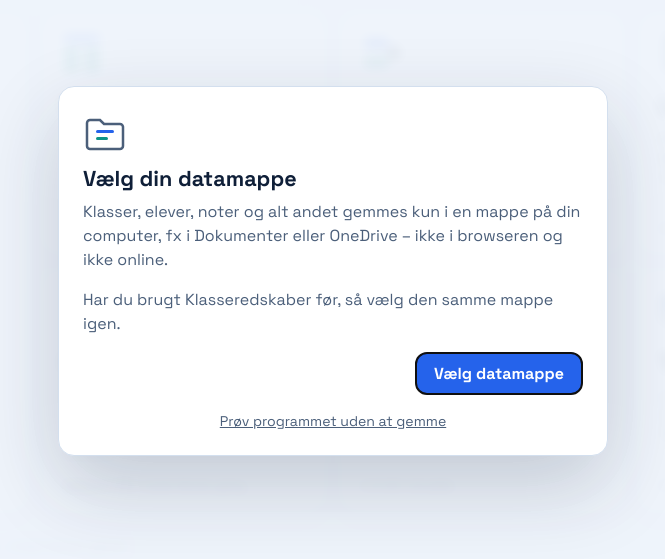
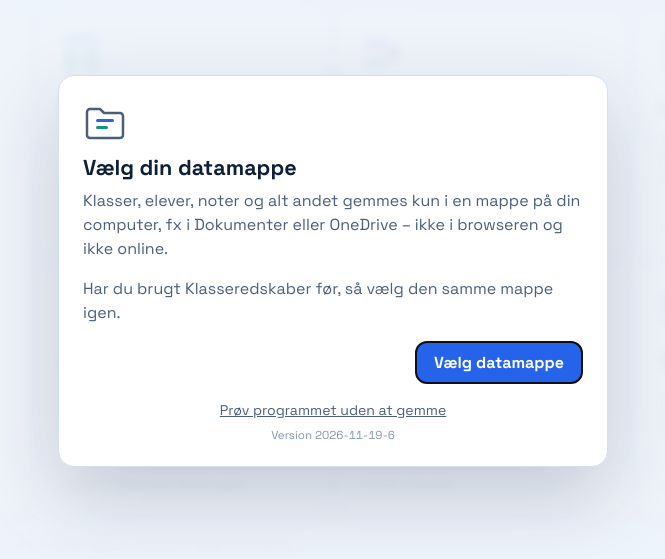
Before and after one commit to Mnoerager/Klasseredskaber, a plain HTML site: page klasseredskaber.html in a window 1280 px wide. Shown: the part 129-688 px from the top of the page, without its empty margins (307-972 px from the left). Drawn offline with Linux system fonts and the light colour scheme.

Commit message:
Datamappe: Forbind giver op efter 6 sek. (Brave), Vælg en anden mappe i Data og backup, fejl vises foran dialogen, versionsnummer
Co-Authored-By: Claude Opus 5.5 <noreply@anthropic.com>
Claude-Session: https://claude.ai/code/session_014XXmCmaD3hnWWJ6maDNbvT

```diff
--- a/klasseredskaber.html
+++ b/klasseredskaber.html
@@ -352,6 +352,7 @@ body{font-variant-numeric:tabular-nums}
 .kr-gdl .kr-gtip{font-size:.9rem;background:#eef4fb;border:1px solid #d3dfee;border-radius:10px;padding:8px 12px}
 .kr-glink{display:block;margin:16px auto 0;border:0;background:none;color:#4b5f7a;font:inherit;font-size:.88rem;text-decoration:underline;cursor:pointer}
 .kr-glink:hover{color:#2563eb}
+.kr-gver{display:block;text-align:center;margin-top:8px;font-size:.72rem;color:#8395ad}
 </style></head><body>
 <div id="home"><div class="kr-h"><div class="kr-top"><h1>Klasse<span>redskaber</span></h1><div class="kr-topb"><button class="kr-btn kr-inst kr-hide" id="krInst" type="button"><svg width="18" height="18" viewBox="0 0 24 24" fill="none" stroke="currentColor" stroke-width="2" stroke-linecap="round" stroke-linejoin="round" aria-hidden="true"><path d="M12 3v12M7 10l5 5 5-5M4 20h16"/></svg>Installér som app</button><button class="kr-btn kr-set" id="krSet" type="button" aria-haspopup="dialog"><svg width="18" height="18" viewBox="0 0 24 24" fill="none" stroke="currentColor" stroke-width="2" stroke-linecap="round" stroke-linejoin="round" aria-hidden="true"><circle cx="12" cy="12" r="3"/><path d="M19.4 15a1.7 1.7 0 0 0 .3 1.8l.1.1a2 2 0 1 1-2.8 2.8l-.1-.1a1.7 1.7 0 0 0-1.8-.3 1.7 1.7 0 0 0-1 1.5V21a2 2 0 1 1-4 0v-.1a1.7 1.7 0 0 0-1.1-1.5 1.7 1.7 0 0 0-1.8.3l-.1.1a2 2 0 1 1-2.8-2.8l.1-.1a1.7 1.7 0 0 0 .3-1.8 1.7 1.7 0 0 0-1.5-1H3a2 2 0 1 1 0-4h.1a1.7 1.7 0 0 0 1.5-1.1 1.7 1.7 0 0 0-.3-1.8l-.1-.1a2 2 0 1 1 2.8-2.8l.1.1a1.7 1.7 0 0 0 1.8.3H9a1.7 1.7 0 0 0 1-1.5V3a2 2 0 1 1 4 0v.1a1.7 1.7 0 0 0 1 1.5 1.7 1.7 0 0 0 1.8-.3l.1-.1a2 2 0 1 1 2.8 2.8l-.1.1a1.7 1.7 0 0 0-.3 1.8V9a1.7 1.7 0 0 0 1.5 1H21a2 2 0 1 1 0 4h-.1a1.7 1.7 0 0 0-1.5 1z"/></svg>Data og backup</button></div></div><p>Vælg det værktøj, du vil arbejde med</p>
 <div class="kr-cards">
@@ -1785,7 +1786,7 @@ window.addEventListener('hashchange',KR.route);KR.route();
 <script>
 /* ===== datamappe: ALLE data ligger kun i en fil i en mappe, man selv vælger. Browseren husker kun, hvilken mappe det er. ===== */
 (()=>{
-const FILE='klasseredskaber-data.json',PREV=FILE.replace('.json','-forrige.json'),IDBN='klasseredskaber-mappe';
+window.KR_VER='2026-11-19-6';const FILE='klasseredskaber-data.json',PREV=FILE.replace('.json','-forrige.json'),IDBN='klasseredskaber-mappe';
 const ok=typeof window.showDirectoryPicker==='function';
 let dir=null,perm='',timer=null,prevDone=false,err='',savedAt=0,busy=false,mode='gate',stamp0=null;
 const $k=id=>document.getElementById(id);
@@ -1860,22 +1861,23 @@ async function rmImg(id){if(!live())return;try{const d=await dir.getDirectoryHan
 async function clearImgs(){if(!live())return;try{await dir.removeEntry('billeder',{recursive:true})}catch(e){}}
 /* status i "Data og backup" og på forsiden */
 function show(){const s=$k('kdmS'),b=$k('kdmB'),g=$k('krSet'),h=$k('hcs');if(g)g.classList.toggle('kr-attn',mode!=='live'||!!err);
- if(h)h.textContent=mode==='live'?'Alt gemmes i datamappen “'+dir.name+'”':'Ingen datamappe – intet bliver gemt';
+ if(h)h.textContent=(mode==='live'?'Alt gemmes i datamappen “'+dir.name+'”':'Ingen datamappe – intet bliver gemt')+' · version '+KR_VER;
  if(!s||!b)return;s.className='';b.classList.remove('kr-gold');b.classList.toggle('kr-hide',!ok);
  if(!ok){s.textContent='Datamappe kræver Chrome eller Edge på en computer. Intet bliver gemt.';s.className='kr-warn';return}
+ let b2=$k('kdmB2');if(!b2){b2=document.createElement('button');b2.id='kdmB2';b2.className=b.className.replace(/\bkr-gold\b/,'');b2.textContent='Vælg en anden mappe';b.after(b2)}b2.classList.toggle('kr-hide',!(dir&&mode!=='live'));
  if(mode!=='live'){s.textContent=dir?'Mappen “'+dir.name+'” er ikke forbundet. Intet bliver gemt.':'Ingen datamappe. Intet bliver gemt.';s.className='kr-warn';b.textContent=dir?'Forbind datamappe':'Vælg datamappe';b.classList.add('kr-gold');return}
  b.textContent='Skift datamappe';if(err){s.textContent=err;s.className='kr-warn';return}
  s.textContent='Gemmes i mappen “'+dir.name+'”'+(savedAt?' · '+new Date(savedAt).toLocaleTimeString('da-DK',{hour:'2-digit',minute:'2-digit'}):'')}
 /* startskærm: vælg eller forbind datamappen */
-function gate(kind){let o=$k('krGate');if(!kind){if(o)o.remove();return}
+function gate(kind){let o=$k('krGate');if(!kind){if(o)o.remove();return}{const dd=$k('krData');if(dd)dd.classList.add('kr-hide')}
  if(!o){o=document.createElement('div');o.id='krGate';o.className='kr-ov kr-gate';o.setAttribute('role','dialog');o.setAttribute('aria-modal','true');document.body.appendChild(o)}
  const ico='<svg width="44" height="44" viewBox="0 0 44 44" aria-hidden="true"><path d="M4 12a3 3 0 0 1 3-3h10l4 4h16a3 3 0 0 1 3 3v19a3 3 0 0 1-3 3H7a3 3 0 0 1-3-3z" fill="none" stroke="#4b5f7a" stroke-width="2.5"/><rect x="13" y="19" width="18" height="3" rx="1.5" fill="#2563eb"/><rect x="13" y="26" width="12" height="3" rx="1.5" fill="#0d9488"/></svg>';
- const uden='<button class="kr-glink" data-g="uden">Prøv programmet uden at gemme</button>';
+ const uden='<button class="kr-glink" data-g="uden">Prøv programmet uden at gemme</button><small class="kr-gver">Version '+KR_VER+'</small>';
  let h='';
  if(kind==='ok')h='<h3>Datamappe kræves</h3><p>Klasseredskaber gemmer klasser, elever og noter i en mappe på din computer – aldrig i browseren eller online. Det kræver <b>Chrome</b> eller <b>Edge</b> på en computer. I Brave skal du først slå <b>brave://flags/#file-system-access-api</b> til.</p><div class="kr-ac"><button data-g="uden" class="gold">Fortsæt uden at gemme</button></div>';
  else if(kind==='vaelg')h='<h3>Vælg din datamappe</h3><p>Klasser, elever, noter og alt andet gemmes kun i en mappe på din computer, fx i Dokumenter eller OneDrive – ikke i browseren og ikke online.</p><p>Har du brugt Klasseredskaber før, så vælg den samme mappe igen.</p><div class="kr-ac"><button data-g="vaelg" class="gold">Vælg datamappe</button></div>'+uden;
  else if(kind==='forbind')h='<h3>Forbind din datamappe</h3><p>Giv Klasseredskaber adgang til mappen <b>“'+esc(dir.name)+'”</b> for at åbne dine data.</p><p class="kr-gtip">Spørger browseren, så vælg <b>“Tillad ved hvert besøg”</b>. Så slipper du for det næste gang.</p><div class="kr-ac"><button data-g="vaelg">Vælg en anden mappe</button><button data-g="forbind" class="gold">Forbind “'+esc(dir.name)+'”</button></div>'+uden;
- else h='<h3>Datamappen kunne ikke åbnes</h3><p>'+esc(err||'Prøv igen, eller vælg en anden mappe.')+'</p><div class="kr-ac"><button data-g="vaelg"'+(dir?'':' class="gold"')+'>'+(dir?'Vælg en anden mappe':'Prøv igen')+'</button>'+(dir?'<button data-g="forbind" class="gold">Prøv igen</button>':'')+'</div>'+uden;
+ else h='<h3>Datamappen kunne ikke åbnes</h3><p>'+esc(err||'Prøv igen, eller vælg en anden mappe.')+'</p><div class="kr-ac">'+(dir?'<button data-g="forbind">Prøv at forbinde igen</button>':'')+'<button data-g="vaelg" class="gold">'+(dir?'Vælg mappen igen':'Prøv igen')+'</button></div>'+uden;
  o.innerHTML='<div class="kr-dl kr-gdl">'+ico+h+'</div>';const f=o.querySelector('.gold');if(f)f.focus()}
 document.addEventListener('click',async e=>{const g=e.target.closest&&e.target.closest('#krGate [data-g]');if(!g)return;const a=g.dataset.g;
  if(a==='uden'){mode='nosave';gate(null);show();return}
@@ -1890,11 +1892,12 @@ async function choose(){try{const d=await pickDir();
   if(mode==='live'&&dir&&(await d.isSameEntry(dir)))return;
   if(timer){clearTimeout(timer);await write()}
   dir=d;perm='granted';prevDone=false;savedAt=0;stamp0=null;await hset(d);await open()}catch(e){if(e&&e.name!=='AbortError')fejl(e,'åbner mappevælgeren eller bruger den valgte mappe')}}
-async function connect(){try{perm=await dir.requestPermission({mode:'readwrite'})}catch(e){perm='denied';fejl(e,'får adgang til mappen “'+dir.name+'”');return}if(perm==='granted')await open();else{err='Adgang til mappen blev ikke givet. Tryk “Forbind” igen, og vælg “Tillad” i browserens spørgsmål.';if(mode!=='live')gate('fejl');show()}}
+async function connect(){try{perm=await Promise.race([dir.requestPermission({mode:'readwrite'}),new Promise(r=>setTimeout(()=>r('timeout'),6000))])}catch(e){perm='denied';fejl(e,'får adgang til mappen “'+dir.name+'”');return}
+ if(perm==='timeout'){perm='';err='Browseren svarede ikke, da Klasseredskaber bad om adgang til mappen “'+dir.name+'”. Tryk “Vælg mappen igen”, og vælg den samme mappe.';gate('fejl');show();return}if(perm==='granted')await open();else{err='Adgang til mappen blev ikke givet. Tryk “Forbind” igen, og vælg “Tillad” i browserens spørgsmål.';if(mode!=='live')gate('fejl');show()}}
 async function init(){if(!ok){gate('ok');show();return}dir=await hget();if(!dir){gate('vaelg');show();return}
  try{perm=await dir.queryPermission({mode:'readwrite'})}catch(e){perm='denied'}
  if(perm==='granted')await open();else{gate('forbind');show()}}
-document.addEventListener('click',e=>{if(e.target.closest('#kdmB')){if(dir&&mode!=='live')connect();else choose()}});
+document.addEventListener('click',e=>{if(e.target.closest('#kdmB')){if(dir&&mode!=='live')connect();else choose()}if(e.target.closest('#kdmB2'))choose()});
 document.addEventListener('visibilitychange',()=>{if(document.hidden){if(timer){clearTimeout(timer);write()}}else if(live()&&!timer)check()});
 let lastF=0;window.addEventListener('focus',()=>{if(live()&&!timer&&Date.now()-lastF>5000){lastF=Date.now();check()}});
 window.addEventListener('beforeunload',e=>{if(timer){clearTimeout(timer);write()}if(mode==='nosave'&&hasData(DB)){e.preventDefault();e.returnValue=''}});
--- a/sw.js
+++ b/sw.js
@@ -1,5 +1,5 @@
 // Klasseredskaber – service worker. Gør app'en tilgængelig uden net.
-const CACHE='klasseredskaber-2026-11-19-5';
+const CACHE='klasseredskaber-2026-11-19-6';
 const FILES=['./','./klasseredskaber.html','./manifest.webmanifest','./icons/icon-192.png','./icons/icon-512.png','./icons/apple-touch-icon.png'];
 self.addEventListener('install',e=>{e.waitUntil(caches.open(CACHE).then(c=>c.addAll(FILES)).then(()=>self.skipWaiting()))});
 self.addEventListener('activate',e=>{e.waitUntil(caches.keys().then(k=>Promise.all(k.filter(n=>n.startsWith('klasseredskaber-2')&&n!==CACHE).map(n=>caches.delete(n)))).then(()=>self.clients.claim()))});
```
